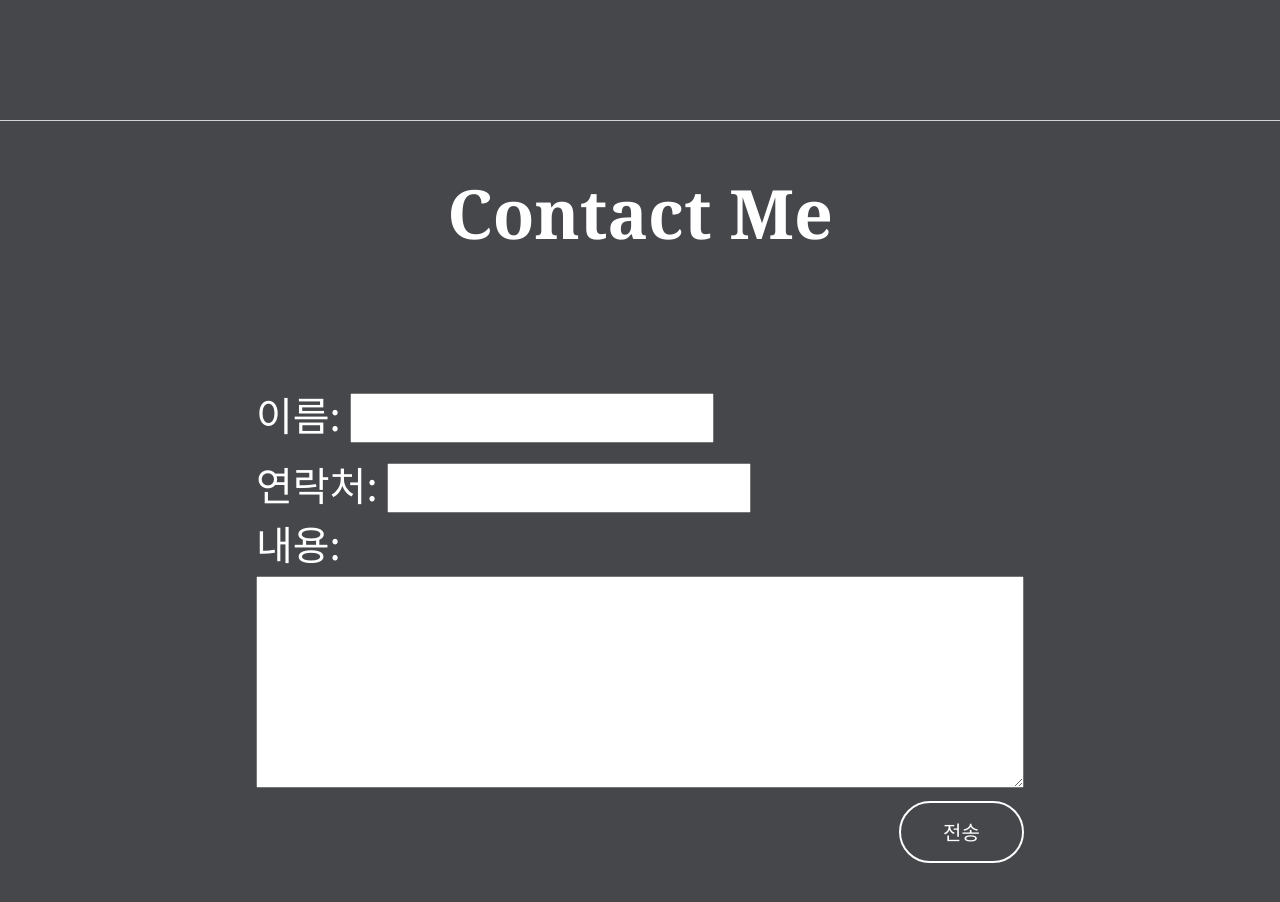
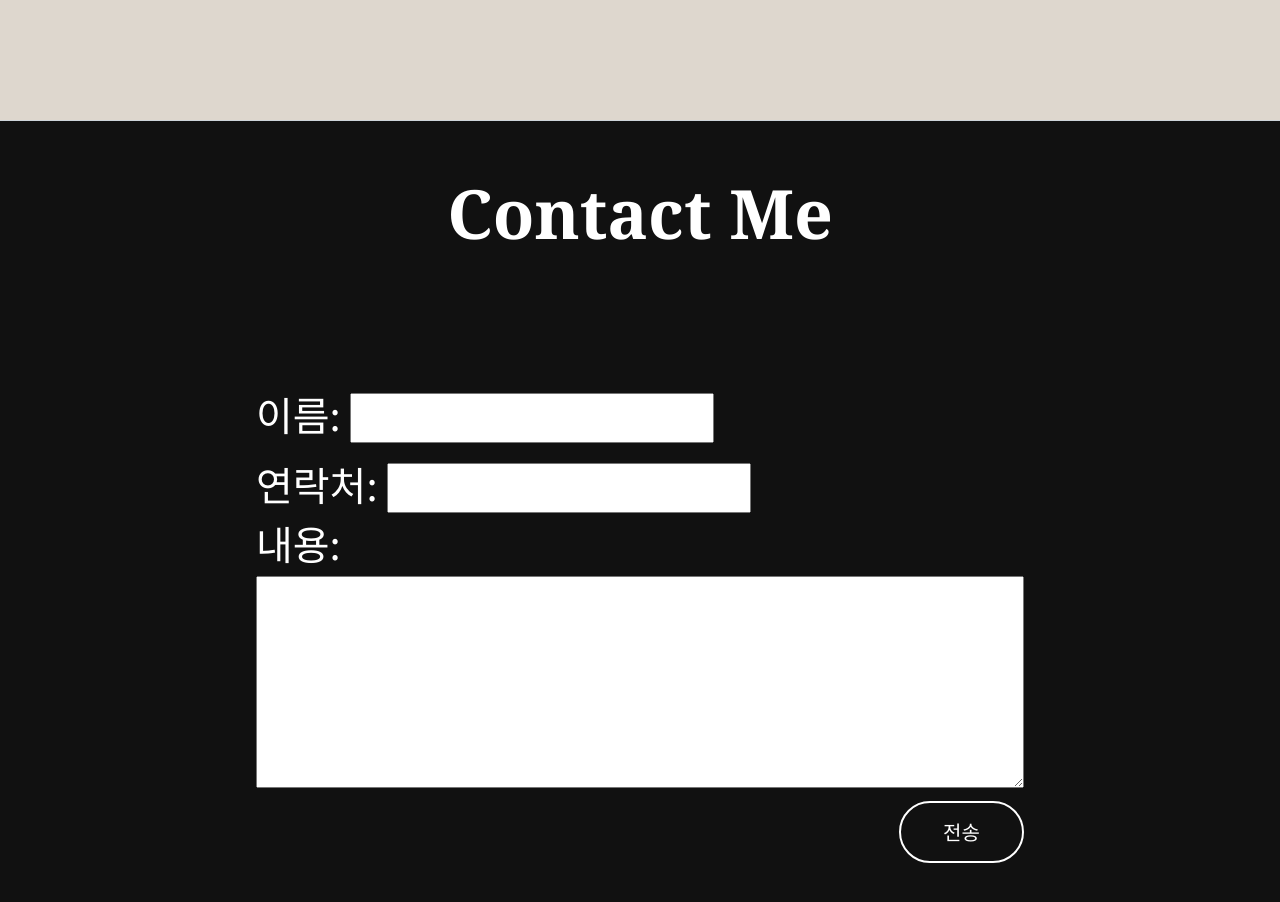
Before and after one commit to leaftha/My-PortFolio, a React (Create React App) app: page / in a window 1280 px wide. Shown: the part 4180-5082 px from the top of the page. Built offline with nearby package versions, Linux system fonts and the light colour scheme.

Commit message:
구조 변경

```diff
--- a/src/App.tsx
+++ b/src/App.tsx
@@ -1,22 +1,16 @@
-import style from "./style/App.module.css";
 import Header from "./components/header";
 import Introduce from "./components/introduce";
 import { IsClickProvider } from "./components/isClickedContext";
 import Projects from "./components/projects";
-import Contact from "./components/contact";
-import { useState } from "react";
 
 function App() {
-  const [end, setEnd] = useState(false);
-
   return (
-    <div className={end ? `${style.main} ${style.active}` : style.main}>
+    <div>
       <IsClickProvider>
         <Header />
         <Introduce />
       </IsClickProvider>
       <Projects />
-      <Contact setEnd={setEnd} />
     </div>
   );
 }
--- a/src/components/contact.tsx
+++ b/src/components/contact.tsx
@@ -4,9 +4,7 @@ import { motion, useInView } from "framer-motion";
 import Confetti from "./cofetti";
 import { CreateTypes } from "canvas-confetti";
 
-function Contact(props: {
-  setEnd: React.Dispatch<React.SetStateAction<boolean>>;
-}) {
+function Contact() {
   const [isAnimationEnabled, setIsAnimationEnabled] = useState(false);
   const animationInstanceRef = useRef<CreateTypes | null>(null);
   const comportent = useRef<HTMLDivElement>(null);
@@ -78,12 +76,6 @@ function Contact(props: {
     "Neem contact met mij op", // Dutch
     "Contact Me", // English
   ];
-
-  if (isView) {
-    props.setEnd(true);
-  } else {
-    props.setEnd(false);
-  }
 
   const makeShot = (particleRatio: number, opts: object) => {
     if (animationInstanceRef.current) {
--- a/src/components/projects.tsx
+++ b/src/components/projects.tsx
@@ -5,6 +5,7 @@ import { projects } from "../util/project";
 import gsap from "gsap";
 import Modal from "./modal";
 import SplitType from "split-type";
+import Contact from "./contact";
 
 function Projects() {
   const projectBody = useRef<HTMLDivElement | null>(null);
@@ -160,6 +161,7 @@ function Projects() {
         </div>
       </div>
       <Modal modal={modal} />
+      <Contact />
     </>
   );
 }
--- a/src/index.css
+++ b/src/index.css
@@ -142,6 +142,7 @@ body {
 
 html {
   font-size: 16px;
+  background: rgb(222, 215, 206);
 }
 
 @media (max-width: 1200px) {
--- a/src/style/App.module.css
+++ /dev/null
@@ -1,10 +0,0 @@
-.main {
-  display: flex;
-  flex-direction: column;
-  background: rgb(222, 215, 206);
-  transition: 1s linear;
-}
-
-.active {
-  background-color: #45474b;
-}
--- a/src/style/contact.module.css
+++ b/src/style/contact.module.css
@@ -9,6 +9,7 @@
   height: 100vh;
   /* margin-top: 50vh; */
   border-top: 1px solid #ced4da;
+  background-color: #111111;
   overflow-x: hidden;
 }
 
```
